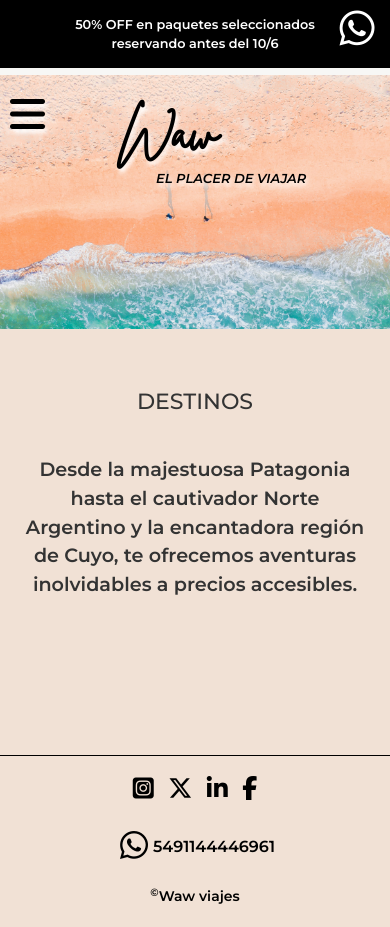
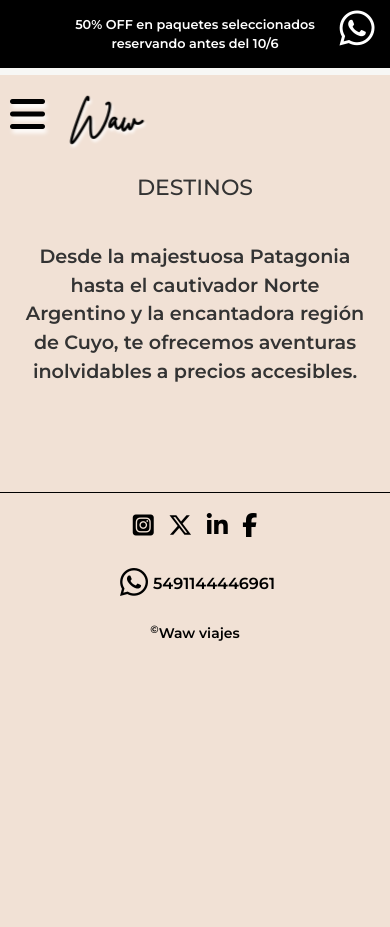
Before and after one commit to holaclaris/cacPython, a Flask app: page /destinos in a window 390 px wide. After the commit the page ends 641 px from the top, so only its background shows below. Run offline with Flask 3, Linux system fonts and the light colour scheme; data that the repository does not hold is empty; some libraries are stand-ins or nearby versions.

Commit message:
Mejora estilos y eliminada portada en mobile links

```diff
--- a/static/css/destinos.css
+++ b/static/css/destinos.css
@@ -18,7 +18,7 @@ main h2 {
 
 
 .container {
-  padding: 40px 0;
+  padding: 15px 0;
   display: grid;
   grid-template-columns: repeat(3, 1fr);
   gap: 20px;
--- a/static/css/guias.css
+++ b/static/css/guias.css
@@ -3,6 +3,13 @@
     margin: 10px;
     padding-bottom:20px;
     text-align: center;
+}
+main#nosotros{
+    margin-left:15px;
+    margin-right:15px;
+}
+main#nosotros h2{
+    font-size: 1.7em;
 }
 
 .cards {
@@ -84,7 +91,6 @@
     display: inline;
 }
 
-
 @media screen and (max-width:992px) {
 
     .cards {
--- a/static/css/index.css
+++ b/static/css/index.css
@@ -105,6 +105,7 @@ header {
     position: absolute;
     top: 1vh;
     width: 100%;
+    z-index:2;
 }
 
 #hamburguesa {
@@ -284,6 +285,23 @@ main#inicio {
 
 /*Media Queries*/
 
+@media screen and (max-width:576px){
+    .contenedorTitulo.paginas{
+        left: 14%;
+        top: 5px;
+        scale: 0.7;
+    }
+    .contenedorTitulo.paginas p{
+        display:none;
+    }
+    .contenedorPortada.paginas{
+        display:none
+    }
+    main.paginas{
+        margin-top:40px;
+    }
+}
+
 @media screen and (min-width:576px) {
     .banner {
         padding: 0 10%;
--- /dev/null
+++ b/templates/defaults/headerPaginas.html
@@ -0,0 +1,19 @@
+<header>
+    <div class="contenedorTitulo paginas" id="contenedorTitulo">
+        <h1 class="animate__animated animate__flipInY">Waw</h1>
+        <p class="animate__animated animate__flipInY">EL PLACER DE VIAJAR</p>
+    </div>
+
+    <nav class="navBar" id="navBar">
+        <i class="fa-solid fa-bars" id="hamburguesa"></i>
+        <div id="barraOcultar">
+            <ul class="navList navLinks">
+                <li id="cruz"><i class="fa-solid fa-x"></i></li>
+                <li><a href="/">INICIO</a></li>
+                <li><a href="/destinos">DESTINOS</a></li>
+                <li><a href="/guias">NUESTROS GUIAS</a></li>
+                <li><a href="/contacto">CONTACTO</a></li>
+            </ul>
+        </div>
+    </nav>
+</header>
--- a/templates/destinos.html
+++ b/templates/destinos.html
@@ -7,13 +7,13 @@
 
         {% include 'defaults/banner.html' %}
 
-        {% include 'defaults/header.html' %}
+        {% include 'defaults/headerPaginas.html' %}
 
         <div class="contenedorPortada paginas">
             <img src="{{url_for('static', filename='img/fotomar.jpg')}}" alt="Foto de playa paradisiaca">
         </div>
 
-        <main id="paquetes">
+        <main class="paginas" id="paquetes">
             <h2>Destinos</h2>
             <div class="presentacion">
                 <p>Desde la majestuosa Patagonia hasta el cautivador Norte Argentino y la encantadora región de Cuyo, te
--- a/templates/guias.html
+++ b/templates/guias.html
@@ -7,13 +7,13 @@
 
         {% include 'defaults/banner.html' %}
 
-        {% include 'defaults/header.html' %}
+        {% include 'defaults/headerPaginas.html' %}
 
         <div class="contenedorPortada paginas">
             <img src="{{url_for('static', filename='img/fotomar.jpg')}}" alt="Foto de playa paradisiaca">
         </div>
 
-        <main id="nosotros">
+        <main class="paginas" id="nosotros">
             <div class="guias">
                 <h1>Nuestros Guías</h1>
                 <div class="cards">
```
